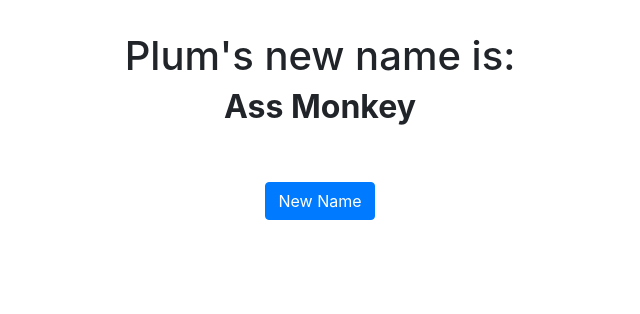
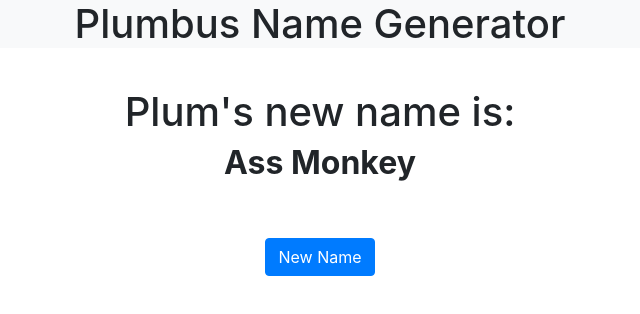
Before and after one commit to Sandstorm890/plum_name_generator, a React (Create React App) app: page / in a window 1280 px wide. Shown: the top 314 px of the page, without its empty margins (320-960 px from the left). Built offline with nearby package versions, Linux system fonts and the light colour scheme.

Commit message:
add nameContainer to layout

```diff
--- a/src/App.js
+++ b/src/App.js
@@ -1,12 +1,14 @@
 import './App.css';
 import React from 'react'
 import NameShow from './components/NameShow.js';
+import NameContainer from './containers/NameContainer';
 
 class App extends React.Component {
 
   render() {
     return (
       <div className="App">
+        <NameContainer />
         <NameShow />
       </div>
     );
```
